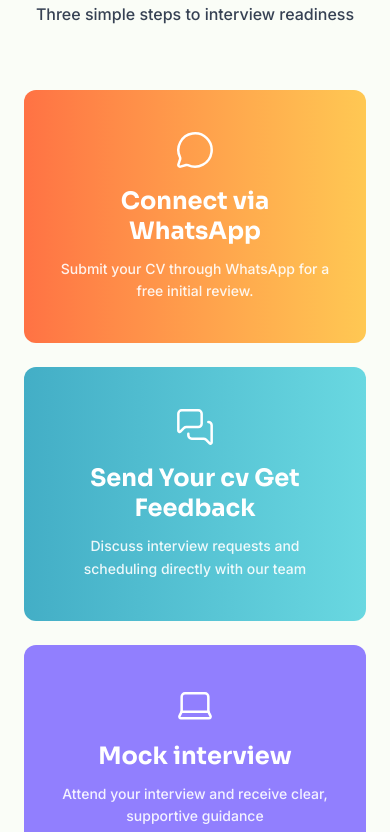
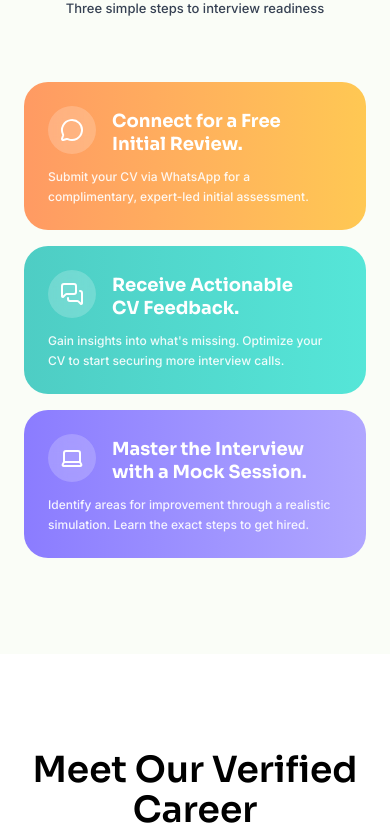
Before and after one commit to chamithsandeepa/InterviewPro, a Next.js app: page / in a window 390 px wide. Shown: the part 4580-5412 px from the top of the page. Built offline with nearby package versions, Linux system fonts and the light colour scheme.

Commit message:
refactor Process component for improved mobile layout, text clarity, and styling

```diff
--- a/components/Process.tsx
+++ b/components/Process.tsx
@@ -43,7 +43,7 @@
           </motion.span> */}
 
           <motion.h2
-            className="mt-3 text-[32px] font-sora font-semibold lg:text-[44px] text-black"
+            className="mt-3 text-[30px] font-sora font-semibold lg:text-[44px] text-black"
             style={{ fontFamily: "var(--font-sora)" }}
             variants={{
               hidden: { opacity: 0, y: 16 },
@@ -54,7 +54,7 @@
           </motion.h2>
 
           <motion.p
-            className="mt-4 text-gray-700 font-medium"
+            className="mt-4 text-[13px] lg:text-base text-gray-700 font-medium"
             variants={{
               hidden: { opacity: 0, y: 12 },
               visible: { opacity: 1, y: 0 },
@@ -180,76 +180,83 @@
         </div>
 
         {/* MOBILE VIEW */}
-        <div className="lg:hidden flex flex-col gap-6">
-          {/* Step 1 - WhatsApp */}
+        {/* MOBILE VIEW */}
+        <div className="lg:hidden flex flex-col gap-4">
+          {/* Step 1 - Connect */}
           <motion.div
-            className="bg-linear-to-r from-[#FF7244] to-[#FFC853] py-10 px-8 text-white rounded-xl min-h-50 flex flex-col items-center text-center justify-center"
+            className="bg-gradient-to-r from-[#FF9A63] to-[#FFC853] p-6 text-white rounded-3xl flex flex-col"
             initial={{ opacity: 0, y: 30 }}
             whileInView={{ opacity: 1, y: 0 }}
             viewport={{ once: true }}
             transition={{ duration: 0.5 }}
           >
-            <div className="mb-4">
-               <MessageCircle className="h-10 w-10 text-white" strokeWidth={1.5} />
+            <div className="flex items-start gap-4 mb-3">
+                <div className="bg-white/20 w-12 h-12 rounded-full flex items-center justify-center backdrop-blur-sm shrink-0">
+                  <MessageCircle className="h-6 w-6 text-white" strokeWidth={2} />
+                </div>
+                <h3
+                  className="text-[18px] font-bold leading-tight pt-1"
+                  style={{ fontFamily: "var(--font-sora)" }}
+                >
+                  Connect for a Free <br/> Initial Review.
+                </h3>
             </div>
 
-            <h3
-              className="text-[24px] leading-tight font-bold"
-              style={{ fontFamily: "var(--font-sora)" }}
-            >
-              Connect via WhatsApp
-            </h3>
-            <p className="mt-3 text-white/90 text-[14px] leading-relaxed font-medium">
-              Submit your CV through WhatsApp for a free initial review.
+            <p className="text-white/90 text-[12px] leading-relaxed font-medium">
+              Submit your CV via WhatsApp for a complimentary, expert-led initial assessment.
             </p>
           </motion.div>
 
            {/* Step 2 - CV */}
            <motion.div
-            className="bg-linear-to-r from-[#43AEC6] to-[#69D8E1] py-10 px-8 text-white rounded-xl min-h-50 flex flex-col items-center text-center justify-center"
+            className="bg-gradient-to-r from-[#4ECDC4] to-[#55E6D8] p-6 text-white rounded-3xl flex flex-col"
             initial={{ opacity: 0, y: 30 }}
             whileInView={{ opacity: 1, y: 0 }}
             viewport={{ once: true }}
             transition={{ duration: 0.5, delay: 0.1 }}
           >
-             <div className="mb-4">
-               <MessagesSquare className="h-10 w-10 text-white" strokeWidth={1.5} />
+             <div className="flex items-start gap-4 mb-3">
+                <div className="bg-white/20 w-12 h-12 rounded-full flex items-center justify-center backdrop-blur-sm shrink-0">
+                  <MessagesSquare className="h-6 w-6 text-white" strokeWidth={2} />
                 </div>
 
                 <h3
-              className="text-[24px] leading-tight font-bold"
+                  className="text-[18px] font-bold leading-tight pt-1"
                   style={{ fontFamily: "var(--font-sora)" }}
                 >
-               Send Your cv Get Feedback
+                  Receive Actionable <br/> CV Feedback.
                 </h3>
-            <p className="mt-3 text-white/90 text-[14px] leading-relaxed font-medium">
-               Discuss interview requests and scheduling directly with our team
+            </div>
+
+            <p className="text-white/90 text-[12px] leading-relaxed font-medium">
+               Gain insights into what&apos;s missing. Optimize your CV to start securing more interview calls.
             </p>
           </motion.div>
 
            {/* Step 3 - Mock */}
            <motion.div
-            className="bg-[#917FFE] py-10 px-8 text-white rounded-xl min-h-50 flex flex-col items-center text-center justify-center"
+            className="bg-gradient-to-r from-[#8B7CFF] to-[#B0A6FF] p-6 text-white rounded-3xl flex flex-col"
             initial={{ opacity: 0, y: 30 }}
             whileInView={{ opacity: 1, y: 0 }}
             viewport={{ once: true }}
             transition={{ duration: 0.5, delay: 0.2 }}
           >
-             <div className="mb-4">
-               <Laptop className="h-10 w-10 text-white" strokeWidth={1.5} />
+             <div className="flex items-start gap-4 mb-3">
+                <div className="bg-white/20 w-12 h-12 rounded-full flex items-center justify-center backdrop-blur-sm shrink-0">
+                  <Laptop className="h-6 w-6 text-white" strokeWidth={2} />
                 </div>
 
-             <div className="w-full">
                 <h3
-                className="text-[24px] leading-tight font-bold"
+                  className="text-[18px] font-bold leading-tight pt-1"
                   style={{ fontFamily: "var(--font-sora)" }}
                 >
-                Mock interview
+                  Master the Interview <br/> with a Mock Session.
                 </h3>
-              <p className="mt-3 text-white/90 text-[14px] leading-relaxed font-medium">
-                Attend your interview and receive clear, supportive guidance
+            </div>
+
+            <p className="text-white/90 text-[12px] leading-relaxed font-medium">
+               Identify areas for improvement through a realistic simulation. Learn the exact steps to get hired.
             </p>
-             </div>
           </motion.div>
         </div>
       </motion.div>
```
Lines whose indentation alone changed are shown as unchanged.
